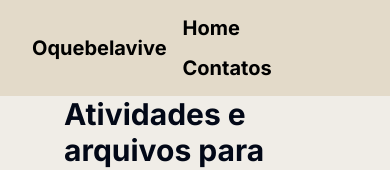
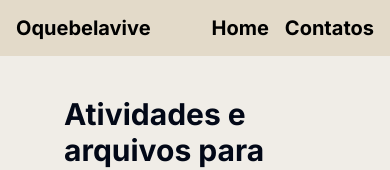
Before and after one commit to leomitas/oquebelavive_next, a Next.js app: page / in a window 390 px wide. Shown: the top 170 px of the page. Built offline with nearby package versions, Linux system fonts and the light colour scheme; no server answers.

Commit message:
fix: responsive navbar for small px

```diff
--- a/src/components/Navbar.tsx
+++ b/src/components/Navbar.tsx
@@ -5,18 +5,24 @@ import Link from 'next/link'
 export default function Navbar() {
   return (
     <nav className='bg-lavender-rose-1 fixed top-0 left-0 z-50 w-screen'>
-      <ul className='max-w-7xl mx-auto px-8 xl:px-0 flex justify-between p-2'>
+      <ul className='max-w-7xl mx-auto px-4 lg:px-8 xl:px-0 flex justify-between p-2'>
         <li className='flex items-center'>
           <h2 className='text-black font-bold text-xl'>Oquebelavive</h2>
         </li>
-        <li>
+        <li className='flex gap-4'>
           <Link href={'/'}>
-            <Button variant={'link'} className='font-bold text-black text-xl'>
+            <Button
+              variant={'link'}
+              className='font-bold text-black text-xl p-0'
+            >
               Home
             </Button>
           </Link>
           <Link href={'#contacts'}>
-            <Button variant={'link'} className='font-bold text-black text-xl'>
+            <Button
+              variant={'link'}
+              className='font-bold text-black text-xl p-0'
+            >
               Contatos
             </Button>
           </Link>
```
